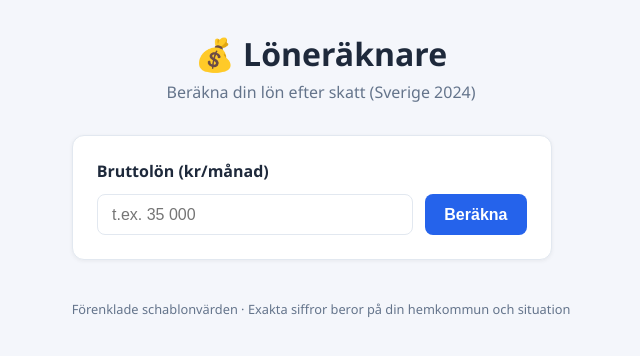
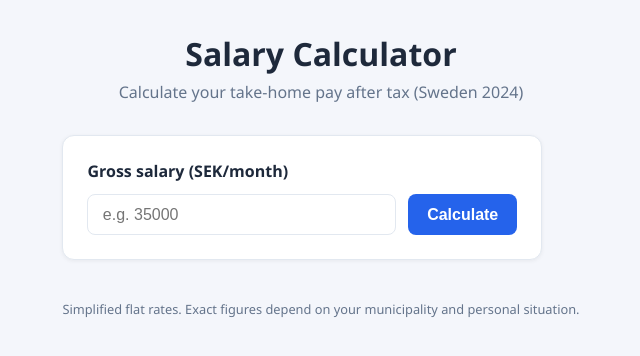
Before and after one commit to Medieinstitutet/sys25d-devops-inl-1-qepsen, a website built with Vite: page index.html in a window 1280 px wide. Shown: the whole page, without its empty margins (319-959 px from the left). Built offline with nearby package versions, Linux system fonts and the light colour scheme.

Commit message:
fix: update language

```diff
--- a/index.html
+++ b/index.html
@@ -1,9 +1,9 @@
 <!DOCTYPE html>
-<html lang="sv">
+<html lang="en">
   <head>
     <meta charset="UTF-8" />
     <meta name="viewport" content="width=device-width, initial-scale=1.0" />
-    <title>Löneräknare – lön efter skatt</title>
+    <title>Salary Calculator – take-home pay after tax</title>
     <link rel="stylesheet" href="/src/style.css" />
   </head>
   <body>
--- a/src/main.js
+++ b/src/main.js
@@ -4,48 +4,48 @@ const app = document.getElementById('app')
 
 app.innerHTML = `
   <header>
-    <h1>💰 Löneräknare</h1>
-    <p class="subtitle">Beräkna din lön efter skatt (Sverige 2024)</p>
+    <h1>Salary Calculator</h1>
+    <p class="subtitle">Calculate your take-home pay after tax (Sweden 2024)</p>
   </header>
 
   <main>
     <section class="card input-card">
-      <label for="gross">Bruttolön (kr/månad)</label>
+      <label for="gross">Gross salary (SEK/month)</label>
       <div class="input-row">
         <input
           id="gross"
           type="number"
           min="0"
           step="500"
-          placeholder="t.ex. 35 000"
-          aria-label="Bruttolön"
+          placeholder="e.g. 35000"
+          aria-label="Gross salary"
         />
-        <button id="calc-btn">Beräkna</button>
+        <button id="calc-btn">Calculate</button>
       </div>
     </section>
 
     <section class="card result-card hidden" id="result">
-      <h2>Resultat</h2>
+      <h2>Result</h2>
       <div class="net-highlight">
-        <span class="label">Nettolön</span>
+        <span class="label">Net salary</span>
         <span class="amount" id="net-amount">—</span>
       </div>
       <table class="breakdown">
         <tbody>
-          <tr><td>Bruttolön</td>         <td id="r-gross">—</td></tr>
-          <tr class="deduction"><td>− Kommunalskatt (32 %)</td><td id="r-municipal">—</td></tr>
-          <tr class="deduction"><td>− Statlig inkomstskatt (20 %)</td><td id="r-state">—</td></tr>
-          <tr class="deduction"><td>− Allmän pensionsavgift (7 %)</td><td id="r-pension">—</td></tr>
-          <tr class="addition"><td>+ Jobbskatteavdrag (13 %)</td><td id="r-job">—</td></tr>
-          <tr class="total"><td>= Total skatt</td>           <td id="r-total-tax">—</td></tr>
-          <tr class="rate"><td>Effektiv skattesats</td>      <td id="r-rate">—</td></tr>
+          <tr><td>Gross salary</td>                    <td id="r-gross">—</td></tr>
+          <tr class="deduction"><td>− Municipal tax (32 %)</td>      <td id="r-municipal">—</td></tr>
+          <tr class="deduction"><td>− State income tax (20 %)</td>   <td id="r-state">—</td></tr>
+          <tr class="deduction"><td>− Pension fee (7 %)</td>         <td id="r-pension">—</td></tr>
+          <tr class="addition"><td>+ Job tax deduction (13 %)</td>   <td id="r-job">—</td></tr>
+          <tr class="total"><td>= Total tax</td>                     <td id="r-total-tax">—</td></tr>
+          <tr class="rate"><td>Effective tax rate</td>               <td id="r-rate">—</td></tr>
         </tbody>
       </table>
     </section>
   </main>
 
   <footer>
-    <p>Förenklade schablonvärden · Exakta siffror beror på din hemkommun och situation</p>
+    <p>Simplified flat rates. Exact figures depend on your municipality and personal situation.</p>
   </footer>
 `
 
@@ -56,7 +56,7 @@ function calculate() {
   const raw = document.getElementById('gross').value.trim()
   const gross = parseFloat(raw)
   if (isNaN(gross) || gross < 0) {
-    alert('Ange en giltig bruttolön (0 kr eller mer).')
+    alert('Please enter a valid gross salary (0 or more).')
     return
   }
 
--- a/src/salary.js
+++ b/src/salary.js
@@ -2,7 +2,6 @@ export function municipalTax(grossSalary) {
   if (grossSalary < 0) throw new Error('Salary cannot be negative')
   return grossSalary * 0.32
 }
-
 
 export function stateTax(grossSalary) {
   if (grossSalary < 0) throw new Error('Salary cannot be negative')
@@ -11,18 +10,15 @@ export function stateTax(grossSalary) {
   return (grossSalary - THRESHOLD) * 0.20
 }
 
-
 export function pensionFee(grossSalary) {
   if (grossSalary < 0) throw new Error('Salary cannot be negative')
   return grossSalary * 0.07
 }
 
-
 export function jobTaxDeduction(grossSalary) {
   if (grossSalary < 0) throw new Error('Salary cannot be negative')
   return grossSalary * 0.13
 }
-
 
 export function netSalary(grossSalary) {
   if (grossSalary < 0) throw new Error('Salary cannot be negative')
@@ -33,7 +29,6 @@ export function netSalary(grossSalary) {
     jobTaxDeduction(grossSalary)
   return Math.round(grossSalary - tax)
 }
-
 
 export function salaryBreakdown(grossSalary) {
   if (grossSalary < 0) throw new Error('Salary cannot be negative')
```
Also changed, not shown: src/salary.test.js (+2 -7 lines), .github/workflows/deploy.yml.
